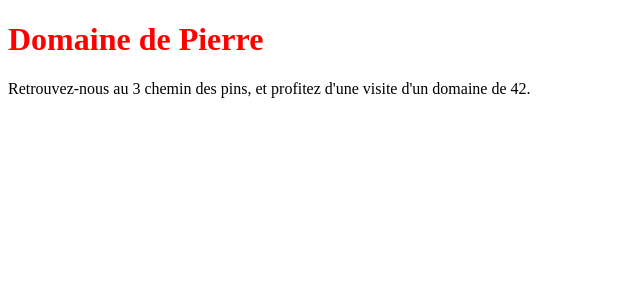
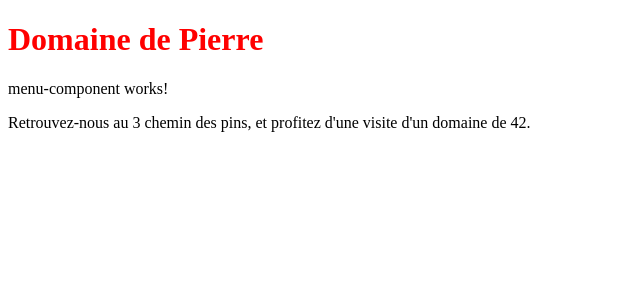
Before and after one commit to pbreteche/formation, an Angular app: page / in a window 1280 px wide. Shown: the top 300 px of the page, without its empty margins (0-640 px from the left). Built offline with nearby package versions, Linux system fonts and the light colour scheme.

Commit message:
ajout de sous composants detail et menu et transmission du vigoble au composant detail

```diff
--- a/src/app/app.component.html
+++ b/src/app/app.component.html
@@ -1,6 +1,8 @@
 <div>
   <h1>
-    {{ vineyard.name }}
+    {{ currentVineyard.name }}
   </h1>
-  <p>Retrouvez-nous au {{ vineyard.address }}, et profitez d'une visite d'un domaine de {{ vineyard.area }}.</p>
 </div>
+
+<app-menu></app-menu>
+<app-detail [vineyard]="currentVineyard"></app-detail>
--- a/src/app/app.component.ts
+++ b/src/app/app.component.ts
@@ -7,10 +7,10 @@ import {Vineyard} from '../models/vineyard';
   styleUrls: ['./app.component.scss']
 })
 export class AppComponent {
-  vineyard: Vineyard;
+  currentVineyard: Vineyard;
 
   constructor() {
-    this.vineyard = new Vineyard(
+    this.currentVineyard = new Vineyard(
       'Domaine de Pierre',
       '3 chemin des pins',
       42
--- a/src/app/app.module.ts
+++ b/src/app/app.module.ts
@@ -2,10 +2,14 @@ import { BrowserModule } from '@angular/platform-browser';
 import { NgModule } from '@angular/core';
 
 import { AppComponent } from './app.component';
+import { MenuComponent } from './components/menu/menu.component';
+import { DetailComponent } from './components/detail/detail.component';
 
 @NgModule({
   declarations: [
-    AppComponent
+    AppComponent,
+    MenuComponent,
+    DetailComponent
   ],
   imports: [
     BrowserModule
--- /dev/null
+++ b/src/app/components/detail/detail.component.html
@@ -0,0 +1,3 @@
+<p>
+  Retrouvez-nous au {{ vineyard.address }}, et profitez d'une visite d'un domaine de {{ vineyard.area }}.
+</p>
--- /dev/null
+++ b/src/app/components/detail/detail.component.ts
@@ -0,0 +1,19 @@
+import {Component, OnInit, Input} from '@angular/core';
+import {Vineyard} from 'models/vineyard';
+
+@Component({
+  selector: 'app-detail',
+  templateUrl: './detail.component.html',
+  styleUrls: ['./detail.component.css']
+})
+export class DetailComponent implements OnInit {
+
+  @Input()
+  vineyard: Vineyard;
+
+  constructor() { }
+
+  ngOnInit() {
+  }
+
+}
--- /dev/null
+++ b/src/app/components/menu/menu.component.html
@@ -0,0 +1,3 @@
+<p>
+  menu-component works!
+</p>
--- /dev/null
+++ b/src/app/components/menu/menu.component.ts
@@ -0,0 +1,15 @@
+import { Component, OnInit } from '@angular/core';
+
+@Component({
+  selector: 'app-menu',
+  templateUrl: 'menu.component.html',
+  styleUrls: ['menu.component.css']
+})
+export class MenuComponent implements OnInit {
+
+  constructor() { }
+
+  ngOnInit() {
+  }
+
+}
```
Also changed, not shown: src/app/components/detail/detail.component.css (added), src/app/components/menu/menu.component.css (added), 2 other files (tests, documents, lock files or other folders).
